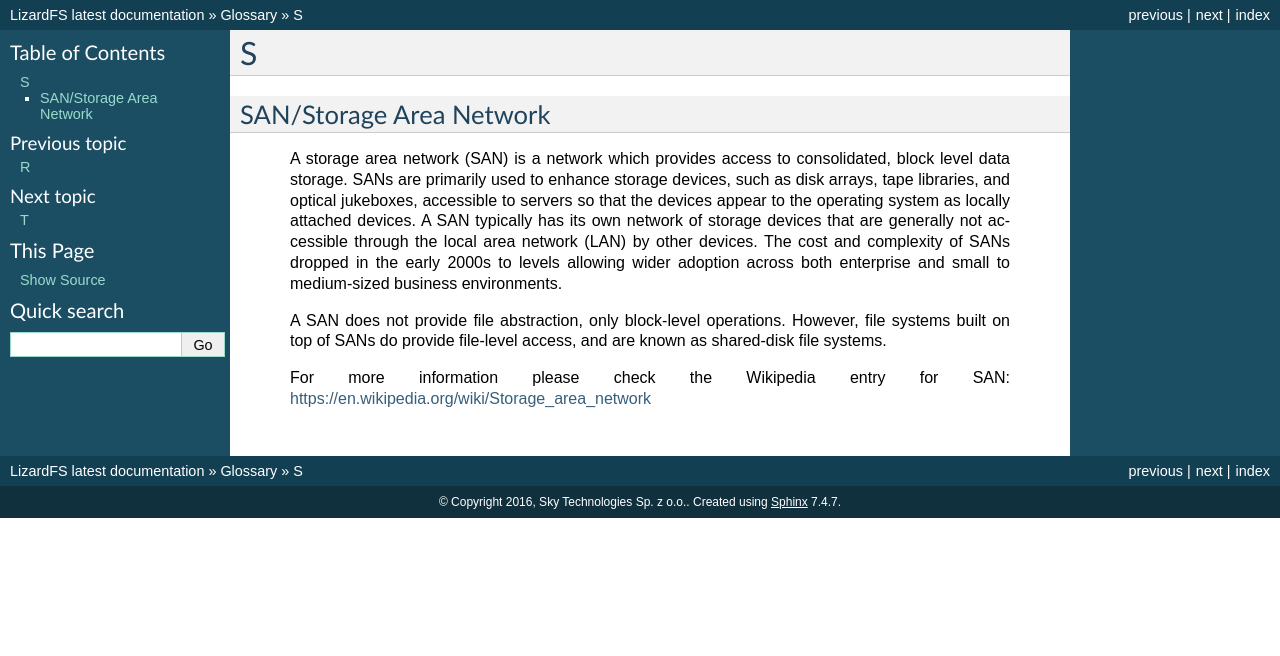
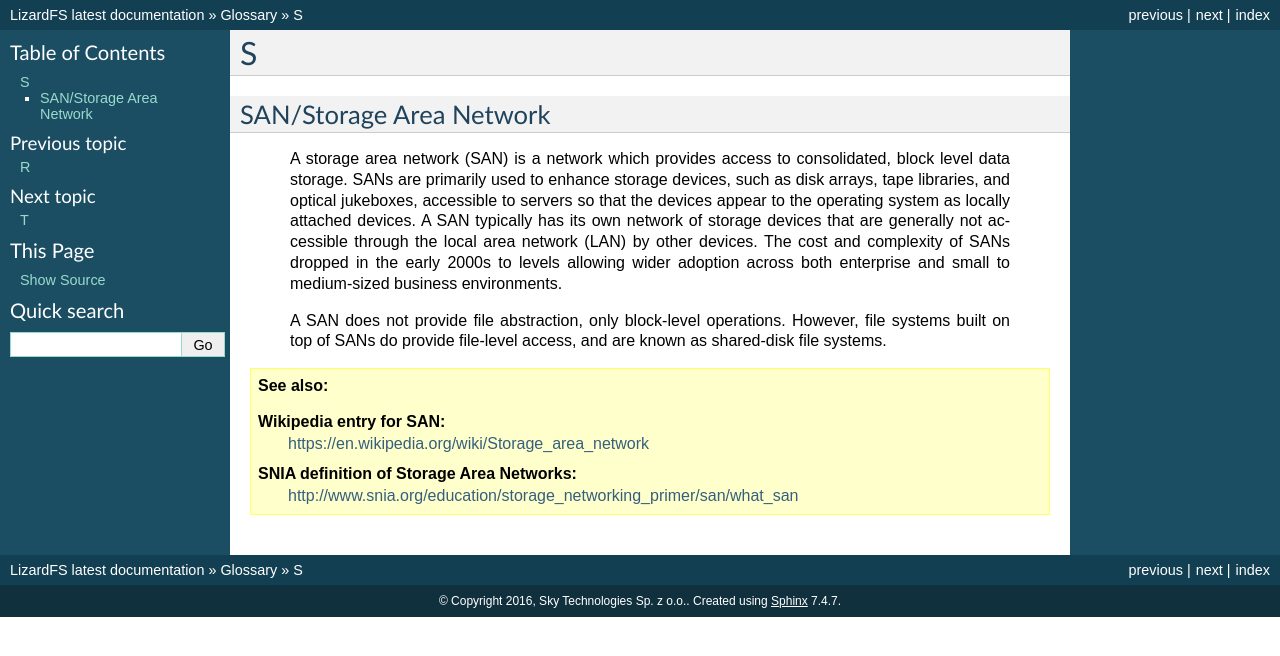
Before and after one commit to lizardfs/documentation, a Sphinx documentation site: the page built from source/glossary/s.rst, in a window 1280 px wide. Shown: the top 656 px of the page. Built offline with Sphinx 7.4.7, drawn with Linux system fonts in a browser that asks for light colours; pages that are not in the unit, such as notebooks, are missing from menus; part of the change alters nothing that is shown.

```diff
--- a/source/glossary/s.rst
+++ b/source/glossary/s.rst
@@ -23,6 +23,10 @@ SAN/Storage Area Network
   However, file systems built on top of SANs do provide file-level access,
   and are known as shared-disk file systems.
 
+.. seealso::
 
-  For more information please check the Wikipedia entry for SAN:
-  https://en.wikipedia.org/wiki/Storage_area_network
+   Wikipedia entry for SAN:
+     https://en.wikipedia.org/wiki/Storage_area_network
+
+   SNIA definition of Storage Area Networks:
+     http://www.snia.org/education/storage_networking_primer/san/what_san
--- a/source/man/source/conf.py
+++ /dev/null
@@ -1,425 +0,0 @@
-# -*- coding: utf-8 -*-
-#
-# LizardFS documentation build configuration file, created by
-# sphinx-quickstart on Fri Aug 26 12:33:14 2016.
-#
-# This file is execfile()d with the current directory set to its
-# containing dir.
-#
-# Note that not all possible configuration values are present in this
-# autogenerated file.
-#
-# All configuration values have a default; values that are commented out
-# serve to show the default.
-
-# If extensions (or modules to document with autodoc) are in another directory,
-# add these directories to sys.path here. If the directory is relative to the
-# documentation root, use os.path.abspath to make it absolute, like shown here.
-#
-# import os
-# import sys
-# sys.path.insert(0, os.path.abspath('.'))
-
-# -- General configuration ------------------------------------------------
-
-# If your documentation needs a minimal Sphinx version, state it here.
-#
-# needs_sphinx = '1.0'
-
-# Add any Sphinx extension module names here, as strings. They can be
-# extensions coming with Sphinx (named 'sphinx.ext.*') or your custom
-# ones.
-extensions = [
-    'sphinx.ext.githubpages',
-]
-
-# Add any paths that contain templates here, relative to this directory.
-templates_path = ['_templates']
-
-# The suffix(es) of source filenames.
-# You can specify multiple suffix as a list of string:
-#
-# source_suffix = ['.rst', '.md']
-source_suffix = '.rst'
-
-# The encoding of source files.
-#
-# source_encoding = 'utf-8-sig'
-
-# The master toctree document.
-master_doc = 'index'
-
-# General information about the project.
-project = u'LizardFS'
-copyright = u'2016, Sky Technologies Sp. z o.o.'
-author = u'Sky Technologies Sp. z o.o.'
-
-# The version info for the project you're documenting, acts as replacement for
-# |version| and |release|, also used in various other places throughout the
-# built documents.
-#
-# The short X.Y version.
-version = u'latest'
-# The full version, including alpha/beta/rc tags.
-release = u'latest'
-
-# The language for content autogenerated by Sphinx. Refer to documentation
-# for a list of supported languages.
-#
-# This is also used if you do content translation via gettext catalogs.
-# Usually you set "language" from the command line for these cases.
-language = None
-
-# There are two options for replacing |today|: either, you set today to some
-# non-false value, then it is used:
-#
-# today = ''
-#
-# Else, today_fmt is used as the format for a strftime call.
-#
-# today_fmt = '%B %d, %Y'
-
-# List of patterns, relative to source directory, that match files and
-# directories to ignore when looking for source files.
-# This patterns also effect to html_static_path and html_extra_path
-exclude_patterns = []
-
-# The reST default role (used for this markup: `text`) to use for all
-# documents.
-#
-# default_role = None
-
-# If true, '()' will be appended to :func: etc. cross-reference text.
-#
-# add_function_parentheses = True
-
-# If true, the current module name will be prepended to all description
-# unit titles (such as .. function::).
-#
-# add_module_names = True
-
-# If true, sectionauthor and moduleauthor directives will be shown in the
-# output. They are ignored by default.
-#
-# show_authors = False
-
-# The name of the Pygments (syntax highlighting) style to use.
-pygments_style = 'sphinx'
-
-# A list of ignored prefixes for module index sorting.
-# modindex_common_prefix = []
-
-# If true, keep warnings as "system message" paragraphs in the built documents.
-# keep_warnings = False
-
-# If true, `todo` and `todoList` produce output, else they produce nothing.
-todo_include_todos = False
-
-
-# -- Options for HTML output ----------------------------------------------
-
-# The theme to use for HTML and HTML Help pages.  See the documentation for
-# a list of builtin themes.
-#
-html_theme = 'alabaster'
-
-# Theme options are theme-specific and customize the look and feel of a theme
-# further.  For a list of options available for each theme, see the
-# documentation.
-#
-# html_theme_options = {}
-
-# Add any paths that contain custom themes here, relative to this directory.
-# html_theme_path = []
-
-# The name for this set of Sphinx documents.
-# "<project> v<release> documentation" by default.
-#
-# html_title = u'LizardFS vlatest'
-
-# A shorter title for the navigation bar.  Default is the same as html_title.
-#
-# html_short_title = None
-
-# The name of an image file (relative to this directory) to place at the top
-# of the sidebar.
-#
-# html_logo = None
-
-# The name of an image file (relative to this directory) to use as a favicon of
-# the docs.  This file should be a Windows icon file (.ico) being 16x16 or 32x32
-# pixels large.
-#
-# html_favicon = None
-
-# Add any paths that contain custom static files (such as style sheets) here,
-# relative to this directory. They are copied after the builtin static files,
-# so a file named "default.css" will overwrite the builtin "default.css".
-html_static_path = ['_static']
-
-# Add any extra paths that contain custom files (such as robots.txt or
-# .htaccess) here, relative to this directory. These files are copied
-# directly to the root of the documentation.
-#
-# html_extra_path = []
-
-# If not None, a 'Last updated on:' timestamp is inserted at every page
-# bottom, using the given strftime format.
-# The empty string is equivalent to '%b %d, %Y'.
-#
-# html_last_updated_fmt = None
-
-# If true, SmartyPants will be used to convert quotes and dashes to
-# typographically correct entities.
-#
-# html_use_smartypants = True
-
-# Custom sidebar templates, maps document names to template names.
-#
-# html_sidebars = {}
-
-# Additional templates that should be rendered to pages, maps page names to
-# template names.
-#
-# html_additional_pages = {}
-
-# If false, no module index is generated.
-#
-# html_domain_indices = True
-
-# If false, no index is generated.
-#
-# html_use_index = True
-
-# If true, the index is split into individual pages for each letter.
-#
-# html_split_index = False
-
-# If true, links to the reST sources are added to the pages.
-#
-# html_show_sourcelink = True
-
-# If true, "Created using Sphinx" is shown in the HTML footer. Default is True.
-#
-# html_show_sphinx = True
-
-# If true, "(C) Copyright ..." is shown in the HTML footer. Default is True.
-#
-# html_show_copyright = True
-
-# If true, an OpenSearch description file will be output, and all pages will
-# contain a <link> tag referring to it.  The value of this option must be the
-# base URL from which the finished HTML is served.
-#
-# html_use_opensearch = ''
-
-# This is the file name suffix for HTML files (e.g. ".xhtml").
-# html_file_suffix = None
-
-# Language to be used for generating the HTML full-text search index.
-# Sphinx supports the following languages:
-#   'da', 'de', 'en', 'es', 'fi', 'fr', 'hu', 'it', 'ja'
-#   'nl', 'no', 'pt', 'ro', 'ru', 'sv', 'tr', 'zh'
-#
-# html_search_language = 'en'
-
-# A dictionary with options for the search language support, empty by default.
-# 'ja' uses this config value.
-# 'zh' user can custom change `jieba` dictionary path.
-#
-# html_search_options = {'type': 'default'}
-
-# The name of a javascript file (relative to the configuration directory) that
-# implements a search results scorer. If empty, the default will be used.
-#
-# html_search_scorer = 'scorer.js'
-
-# Output file base name for HTML help builder.
-htmlhelp_basename = 'LizardFSdoc'
-
-# -- Options for LaTeX output ---------------------------------------------
-
-latex_elements = {
-     # The paper size ('letterpaper' or 'a4paper').
-     #
-     # 'papersize': 'letterpaper',
-
-     # The font size ('10pt', '11pt' or '12pt').
-     #
-     # 'pointsize': '10pt',
-
-     # Additional stuff for the LaTeX preamble.
-     #
-     # 'preamble': '',
-
-     # Latex figure (float) alignment
-     #
-     # 'figure_align': 'htbp',
-}
-
-# Grouping the document tree into LaTeX files. List of tuples
-# (source start file, target name, title,
-#  author, documentclass [howto, manual, or own class]).
-latex_documents = [
-    (master_doc, 'LizardFS.tex', u'LizardFS Documentation',
-     u'Michal Bielicki', 'manual'),
-]
-
-# The name of an image file (relative to this directory) to place at the top of
-# the title page.
-#
-# latex_logo = None
-
-# For "manual" documents, if this is true, then toplevel headings are parts,
-# not chapters.
-#
-# latex_use_parts = False
-
-# If true, show page references after internal links.
-#
-# latex_show_pagerefs = False
-
-# If true, show URL addresses after external links.
-#
-# latex_show_urls = False
-
-# Documents to append as an appendix to all manuals.
-#
-# latex_appendices = []
-
-# It false, will not define \strong, \code, 	itleref, \crossref ... but only
-# \sphinxstrong, ..., \sphinxtitleref, ... To help avoid clash with user added
-# packages.
-#
-# latex_keep_old_macro_names = True
-
-# If false, no module index is generated.
-#
-# latex_domain_indices = True
-
-
-# -- Options for manual page output ---------------------------------------
-
-# One entry per manual page. List of tuples
-# (source start file, name, description, authors, manual section).
-man_pages = [
-    (master_doc, 'lizardfs', u'LizardFS Documentation',
-     [author], 1)
-]
-
-# If true, show URL addresses after external links.
-#
-# man_show_urls = False
-
-
-# -- Options for Texinfo output -------------------------------------------
-
-# Grouping the document tree into Texinfo files. List of tuples
-# (source start file, target name, title, author,
-#  dir menu entry, description, category)
-texinfo_documents = [
-    (master_doc, 'LizardFS', u'LizardFS Documentation',
-     author, 'LizardFS', 'One line description of project.',
-     'Miscellaneous'),
-]
-
-# Documents to append as an appendix to all manuals.
-#
-# texinfo_appendices = []
-
-# If false, no module index is generated.
-#
-# texinfo_domain_indices = True
-
-# How to display URL addresses: 'footnote', 'no', or 'inline'.
-#
-# texinfo_show_urls = 'footnote'
-
-# If true, do not generate a @detailmenu in the "Top" node's menu.
-#
-# texinfo_no_detailmenu = False
-
-
-# -- Options for Epub output ----------------------------------------------
-
-# Bibliographic Dublin Core info.
-epub_title = project
-epub_author = author
-epub_publisher = author
-epub_copyright = copyright
-
-# The basename for the epub file. It defaults to the project name.
-# epub_basename = project
-
-# The HTML theme for the epub output. Since the default themes are not
-# optimized for small screen space, using the same theme for HTML and epub
-# output is usually not wise. This defaults to 'epub', a theme designed to save
-# visual space.
-#
-# epub_theme = 'epub'
-
-# The language of the text. It defaults to the language option
-# or 'en' if the language is not set.
-#
-# epub_language = ''
-
-# The scheme of the identifier. Typical schemes are ISBN or URL.
-# epub_scheme = ''
-
-# The unique identifier of the text. This can be a ISBN number
-# or the project homepage.
-#
-# epub_identifier = ''
-
-# A unique identification for the text.
-#
-# epub_uid = ''
-
-# A tuple containing the cover image and cover page html template filenames.
-#
-# epub_cover = ()
-
-# A sequence of (type, uri, title) tuples for the guide element of content.opf.
-#
-# epub_guide = ()
-
-# HTML files that should be inserted before the pages created by sphinx.
-# The format is a list of tuples containing the path and title.
-#
-# epub_pre_files = []
-
-# HTML files that should be inserted after the pages created by sphinx.
-# The format is a list of tuples containing the path and title.
-#
-# epub_post_files = []
-
-# A list of files that should not be packed into the epub file.
-epub_exclude_files = ['search.html']
-
-# The depth of the table of contents in toc.ncx.
-#
-# epub_tocdepth = 3
-
-# Allow duplicate toc entries.
-#
-# epub_tocdup = True
-
-# Choose between 'default' and 'includehidden'.
-#
-# epub_tocscope = 'default'
-
-# Fix unsupported image types using the Pillow.
-#
-# epub_fix_images = False
-
-# Scale large images.
-#
-# epub_max_image_width = 0
-
-# How to display URL addresses: 'footnote', 'no', or 'inline'.
-#
-# epub_show_urls = 'inline'
-
-# If false, no index is generated.
-#
-# epub_use_index = True
```
